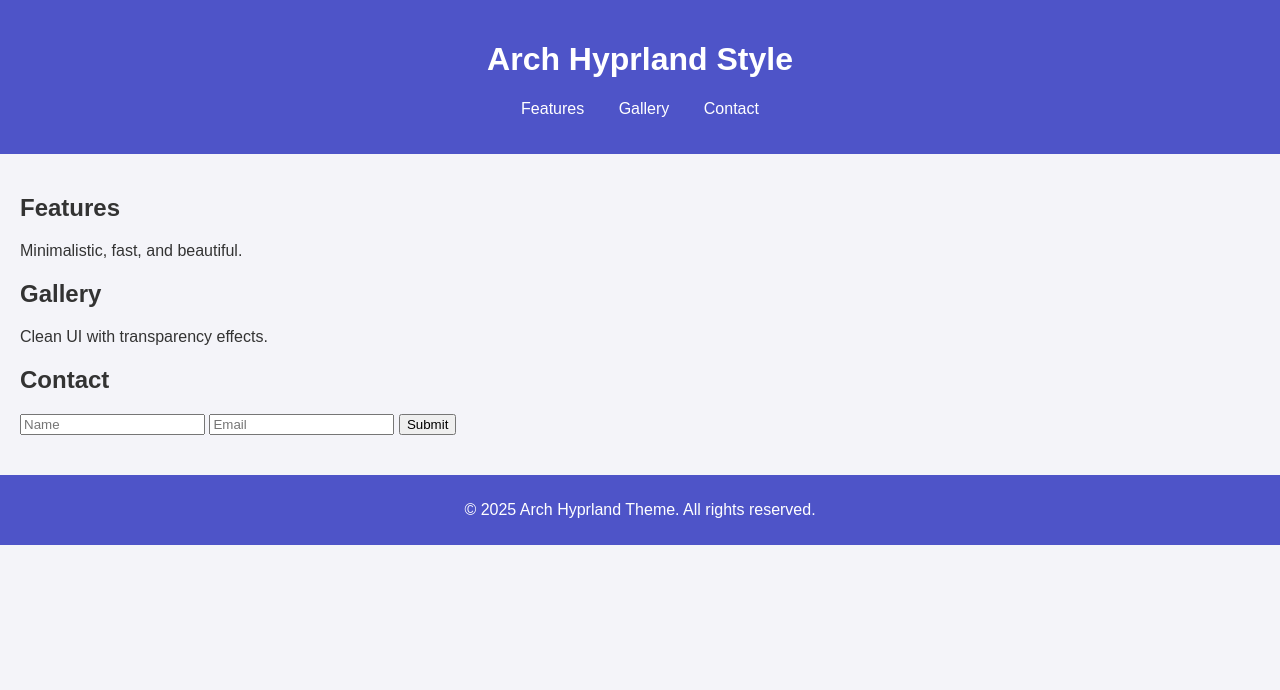
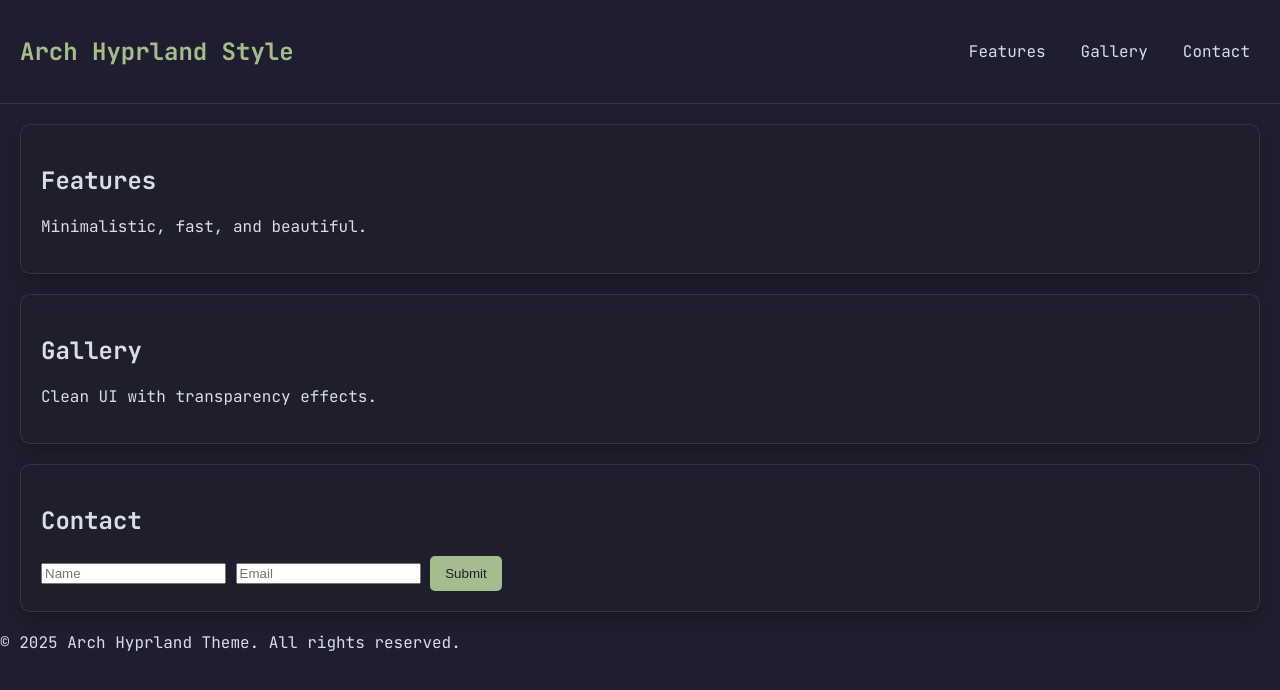
Before and after one commit to krutyshkin/testsite, a plain HTML site: page index.html in a window 1280 px wide. Drawn offline with Linux system fonts and the light colour scheme; files that its build step writes are made by us from their sources; files whose address does not match are found by name.

Commit message:
Update styles.css

```diff
--- a/styles.css
+++ b/styles.css
@@ -1,37 +1,79 @@
+@import url('https://fonts.googleapis.com/css2?family=JetBrains+Mono:wght@400;700&display=swap');
+
+:root {
+    --bg-color: #1e1e2e;
+    --text-color: #d8dee9;
+    --accent-color: #a3be8c;
+    --glass-bg: rgba(30, 30, 46, 0.7);
+    --glass-border: rgba(255, 255, 255, 0.1);
+}
+
 body {
-    font-family: Arial, sans-serif;
+    font-family: 'JetBrains Mono', monospace;
     margin: 0;
     padding: 0;
-    background-color: #f4f4f9;
-    color: #333;
+    background: var(--bg-color);
+    color: var(--text-color);
 }
-header {
-    background-color: #4e54c8;
-    color: white;
-    text-align: center;
+
+.header {
+    display: flex;
+    justify-content: space-between;
+    align-items: center;
     padding: 20px;
+    background: var(--bg-color);
+    border-bottom: 1px solid var(--glass-border);
 }
-nav ul {
+
+.header h1 {
+    font-size: 1.5rem;
+    color: var(--accent-color);
+}
+
+.header nav ul {
     list-style: none;
-    padding: 0;
+    display: flex;
+    gap: 15px;
 }
-nav ul li {
+
+.header nav ul li {
     display: inline;
-    margin: 0 15px;
 }
-nav ul li a {
+
+.header nav ul li a {
     text-decoration: none;
-    color: white;
+    color: var(--text-color);
+    padding: 5px 10px;
+    border-radius: 4px;
+    transition: background 0.3s;
 }
-footer {
-    text-align: center;
-    padding: 10px;
-    background-color: #4e54c8;
-    color: white;
+
+.header nav ul li a:hover {
+    background: var(--accent-color);
+    color: #1e1e2e;
 }
-main {
+
+.glass {
+    background: var(--glass-bg);
+    border: 1px solid var(--glass-border);
+    border-radius: 10px;
     padding: 20px;
+    margin: 20px;
+    box-shadow: 0 8px 16px rgba(0, 0, 0, 0.2);
+    backdrop-filter: blur(8px);
 }
-section {
-    margin: 20px 0;
+
+button {
+    background: var(--accent-color);
+    color: var(--bg-color);
+    padding: 10px 15px;
+    border: none;
+    border-radius: 5px;
+    cursor: pointer;
+    transition: background 0.3s;
 }
+
+button:hover {
+    background: var(--text-color);
+    color: var(--bg-color);
+}
```
